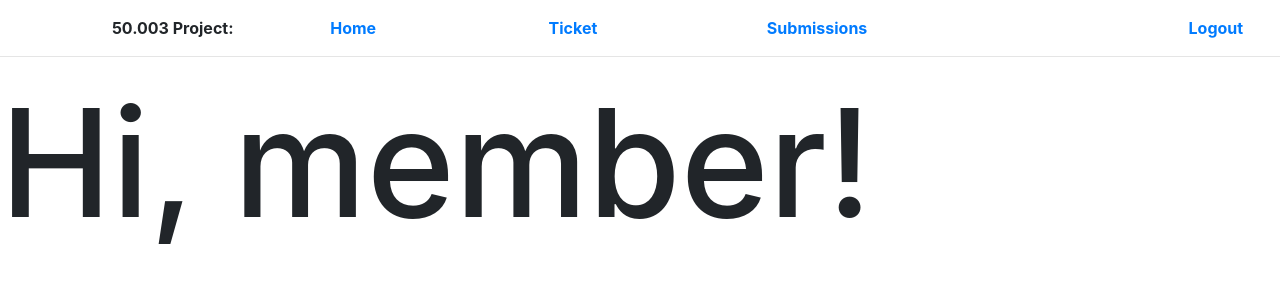
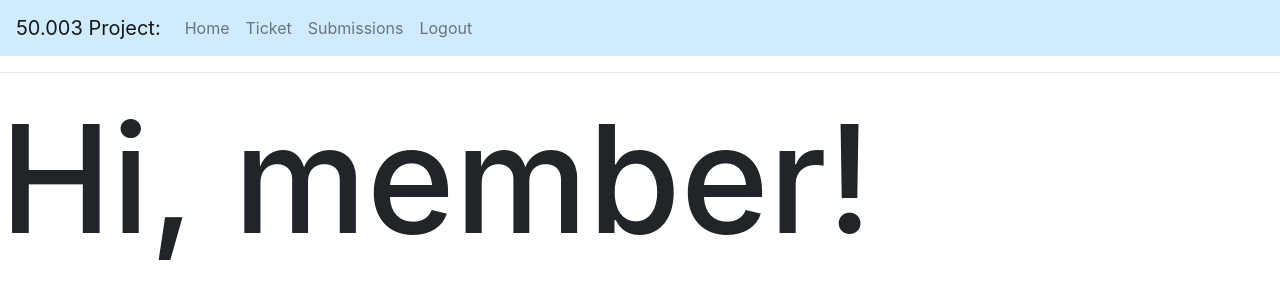
Before and after one commit to faithdaniellesee/50003project, a Flask app: page / in a window 1280 px wide; the page is wider, and only the part inside the window is pictured. Shown: the top 300 px of that part. Run offline with Flask 2, Linux system fonts and the light colour scheme; a user stored in the database is signed in; some libraries are stand-ins or nearby versions.

Commit message:
navbar edit

```diff
--- a/app/templates/base.html
+++ b/app/templates/base.html
@@ -1,9 +1,32 @@
 <html>
-
   <head>
-    <link href="https://stackpath.bootstrapcdn.com/bootstrap/4.3.1/css/bootstrap.min.css" rel="stylesheet" integrity="sha384-ggOyR0iXCbMQv3Xipma34MD+dH/1fQ784/j6cY/iJTQUOhcWr7x9JvoRxT2MZw1T"
-        crossorigin="anonymous">
-
+    <link
+      href="https://stackpath.bootstrapcdn.com/bootstrap/4.3.1/css/bootstrap.min.css"
+      rel="stylesheet"
+      integrity="sha384-ggOyR0iXCbMQv3Xipma34MD+dH/1fQ784/j6cY/iJTQUOhcWr7x9JvoRxT2MZw1T"
+      crossorigin="anonymous"
+    />
+    <link
+      rel="stylesheet"
+      href="https://maxcdn.bootstrapcdn.com/bootstrap/4.0.0/css/bootstrap.min.css"
+      integrity="sha384-Gn5384xqQ1aoWXA+058RXPxPg6fy4IWvTNh0E263XmFcJlSAwiGgFAW/dAiS6JXm"
+      crossorigin="anonymous"
+    />
+    <script
+      src="https://code.jquery.com/jquery-3.2.1.slim.min.js"
+      integrity="sha384-KJ3o2DKtIkvYIK3UENzmM7KCkRr/rE9/Qpg6aAZGJwFDMVNA/GpGFF93hXpG5KkN"
+      crossorigin="anonymous"
+    ></script>
+    <script
+      src="https://cdnjs.cloudflare.com/ajax/libs/popper.js/1.12.9/umd/popper.min.js"
+      integrity="sha384-ApNbgh9B+Y1QKtv3Rn7W3mgPxhU9K/ScQsAP7hUibX39j7fakFPskvXusvfa0b4Q"
+      crossorigin="anonymous"
+    ></script>
+    <script
+      src="https://maxcdn.bootstrapcdn.com/bootstrap/4.0.0/js/bootstrap.min.js"
+      integrity="sha384-JZR6Spejh4U02d8jOt6vLEHfe/JQGiRRSQQxSfFWpi1MquVdAyjUar5+76PVCmYl"
+      crossorigin="anonymous"
+    ></script>
     <style>
       .base-body {
         width: 100%;
@@ -20,56 +43,66 @@
   </head>
 
   <body>
-    <div class="base-body">
-        <p style="font-size:40px" ,><strong>
-                <div clss="container">
-                    <div class="row justify-content-md-center">
-                        <div class="col col-md-2">
-                            50.003 Project:
-                        </div>
-                        <div class="col col-md-2">
-                            <a href="{{ url_for('index') }}">Home</a>
-                        </div>
-                        <div class="col col-md-2">
-                            <a href="{{ url_for('ticket') }}">Ticket</a>
-                        </div>
-                        <div class="col col-md-2">
-                            <a href="{{ url_for('submissions') }}">Submissions</a>
-                        </div>
-                        <div class="col col-md-2">
-                        </div>
+    <nav class="navbar navbar-expand-lg navbar-light" style="background-color:rgb(135,206,250,0.4)">
+      <a class="navbar-brand" href="#">50.003 Project:</a>
+      <button
+        class="navbar-toggler"
+        type="button"
+        data-toggle="collapse"
+        data-target="#navbarNav"
+        aria-controls="navbarNav"
+        aria-expanded="false"
+        aria-label="Toggle navigation"
+      >
+        <span class="navbar-toggler-icon"></span>
+      </button>
+      <div class="collapse navbar-collapse" id="navbarNav">
+        <ul class="navbar-nav">
+          <li class="nav-item">
+            <a class="nav-link" href="{{ url_for('index') }}"
+              >Home <span class="sr-only">(current)</span></a
+            >
+          </li>
+          <li class="nav-item">
+            <a class="nav-link" href="{{ url_for('ticket') }}">Ticket</a>
+          </li>
+          <li class="nav-item">
+            <a class="nav-link" href="{{ url_for('submissions') }}"
+              >Submissions</a
+            >
+          </li>
+          <li class="nav-item">
             {% if current_user.is_anonymous %}
             <div class="col-md-2" style="text-align: right">
-                            <a href="{{ url_for('login') }}">Login</a>
+              <a class="nav-link" href="{{ url_for('login') }}">Login</a>
               <!-- </div> -->
               {% else %}
               <!-- <div class="col"> -->
-                            <a href="{{ url_for('logout') }}">Logout</a>
+              <a class="nav-link" href="{{ url_for('logout') }}">Logout</a>
             </div>
             {% endif %}
+          </li>
+        </ul>
       </div>
-                </div>
-            </strong>
-        </p>
-
-    </div>
-    <hr>
-    {% with messages = get_flashed_messages() %}
-    {% if messages %}
+    </nav>
+    <hr />
+    {% with messages = get_flashed_messages() %} {% if messages %}
     <ul>
       {% for message in messages %}
       <li>{{ message }}</li>
       {% endfor %}
     </ul>
-    {% endif %}
-    {% endwith %}
-    {% block content %}{% endblock %}
-
+    {% endif %} {% endwith %} {% block content %}{% endblock %}
   </body>
 
-<script src="https://stackpath.bootstrapcdn.com/bootstrap/4.3.1/js/bootstrap.min.js" integrity="sha384-JjSmVgyd0p3pXB1rRibZUAYoIIy6OrQ6VrjIEaFf/nJGzIxFDsf4x0xIM+B07jRM"
-    crossorigin="anonymous"></script>
-<script src="https://stackpath.bootstrapcdn.com/bootstrap/4.3.1/js/bootstrap.bundle.min.js" integrity="sha384-xrRywqdh3PHs8keKZN+8zzc5TX0GRTLCcmivcbNJWm2rs5C8PRhcEn3czEjhAO9o"
-    crossorigin="anonymous"></script>
-
+  <script
+    src="https://stackpath.bootstrapcdn.com/bootstrap/4.3.1/js/bootstrap.min.js"
+    integrity="sha384-JjSmVgyd0p3pXB1rRibZUAYoIIy6OrQ6VrjIEaFf/nJGzIxFDsf4x0xIM+B07jRM"
+    crossorigin="anonymous"
+  ></script>
+  <script
+    src="https://stackpath.bootstrapcdn.com/bootstrap/4.3.1/js/bootstrap.bundle.min.js"
+    integrity="sha384-xrRywqdh3PHs8keKZN+8zzc5TX0GRTLCcmivcbNJWm2rs5C8PRhcEn3czEjhAO9o"
+    crossorigin="anonymous"
+  ></script>
 </html>
```
Lines whose indentation alone changed are shown as unchanged.
